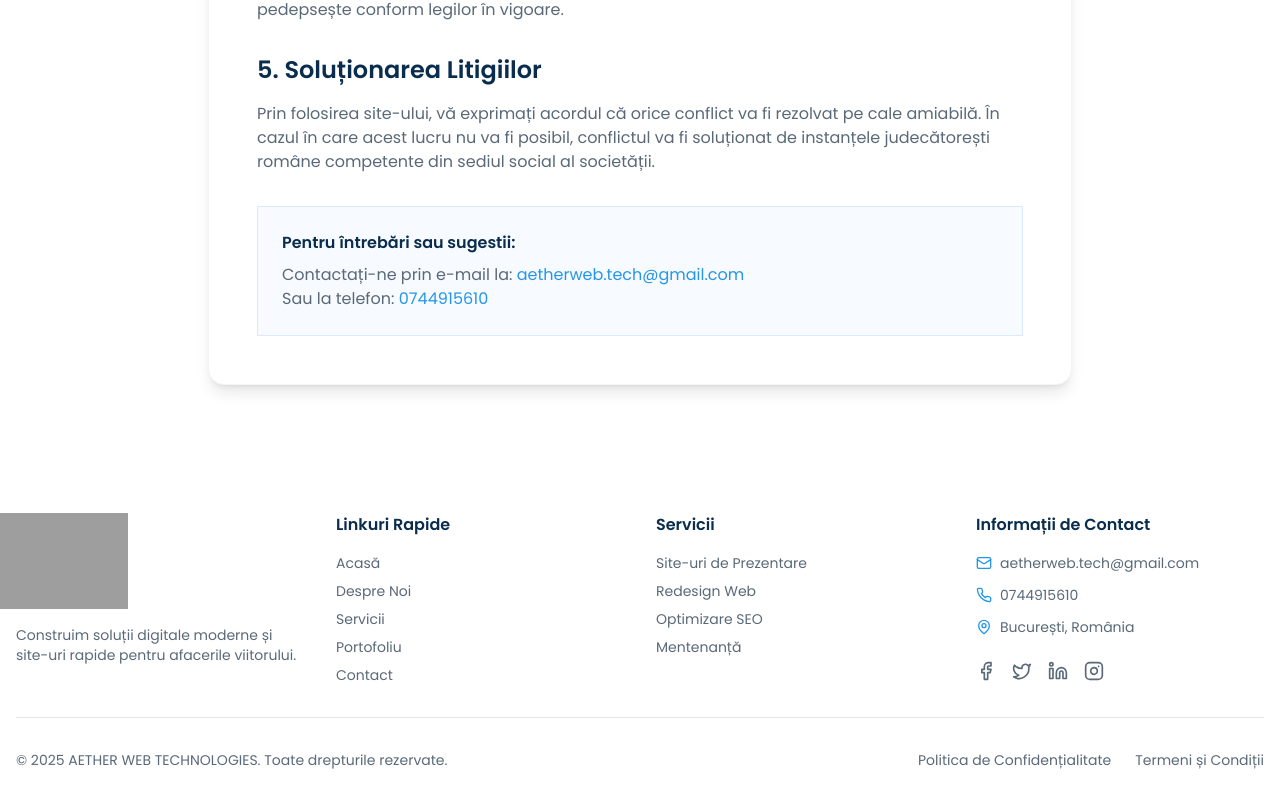
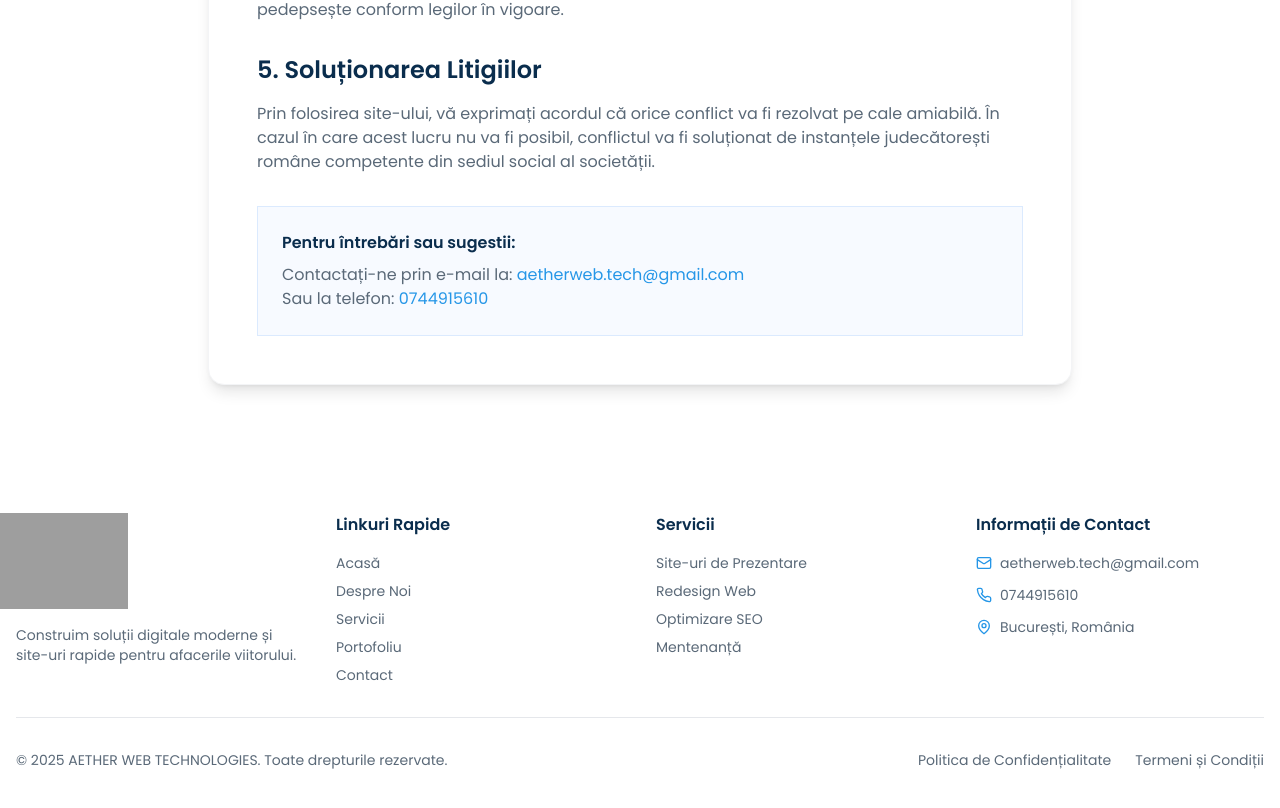
Before and after one commit to rudopulos/aether-web-ro, a React (Vite) app: page /terms in a window 1280 px wide. Shown: the part 967-1775 px from the top of the page. Built offline with nearby package versions, Linux system fonts and the light colour scheme; grey boxes are pictures that could not be loaded.

Commit message:
feat(footer): Remove placeholder social media icons

```diff
--- a/src/components/Footer.jsx
+++ b/src/components/Footer.jsx
@@ -1,6 +1,6 @@
 import React from 'react';
 import { Link } from 'react-router-dom';
-import { Mail, Phone, MapPin, Facebook, Twitter, Linkedin, Instagram } from 'lucide-react';
+import { Mail, Phone, MapPin } from 'lucide-react';
 
 const Footer = () => {
   return (
@@ -61,20 +61,6 @@ const Footer = () => {
                 <span>București, România</span>
               </div>
             </div>
-            <div className="flex space-x-4 mt-6">
-              <a href="#" className="text-[var(--text-light)] hover:primary-text transition-colors">
-                <Facebook size={20} />
-              </a>
-              <a href="#" className="text-[var(--text-light)] hover:primary-text transition-colors">
-                <Twitter size={20} />
-              </a>
-              <a href="#" className="text-[var(--text-light)] hover:primary-text transition-colors">
-                <Linkedin size={20} />
-              </a>
-              <a href="#" className="text-[var(--text-light)] hover:primary-text transition-colors">
-                <Instagram size={20} />
-              </a>
-            </div>
           </div>
         </div>
 
```
